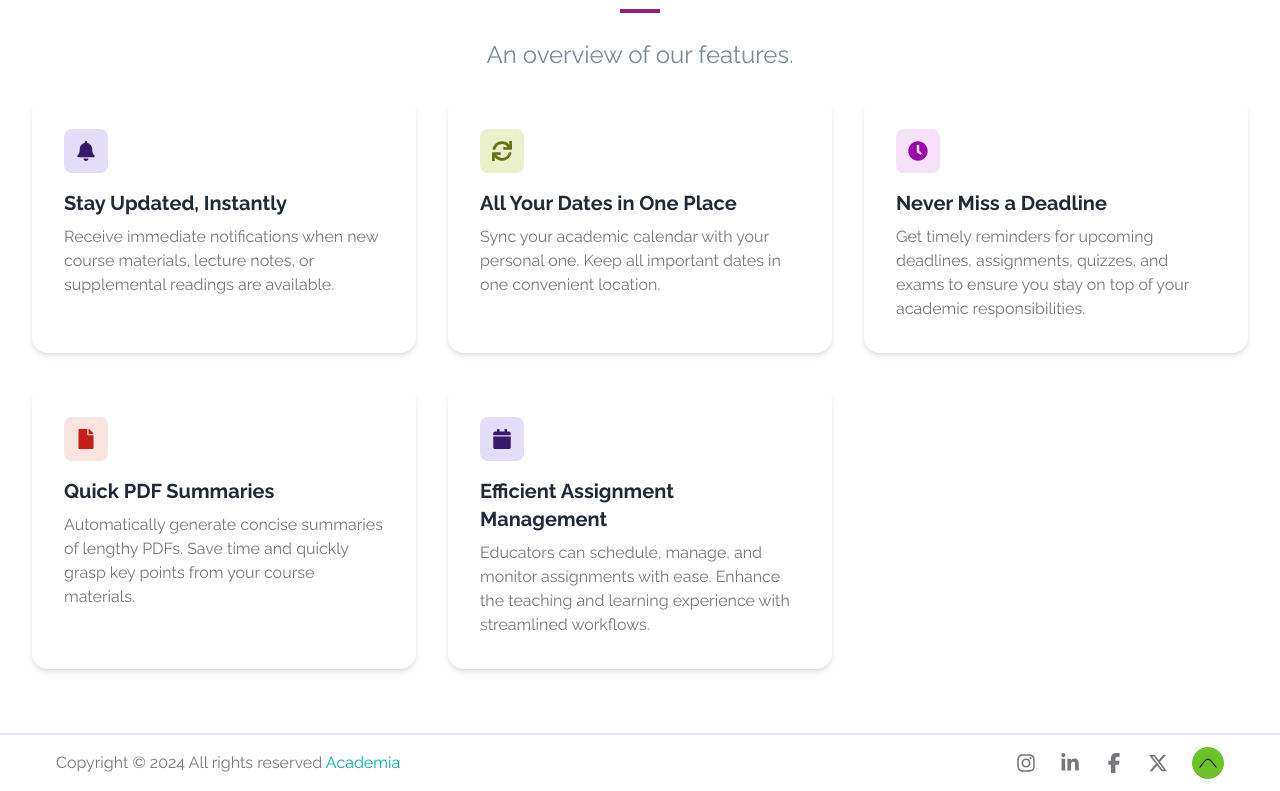
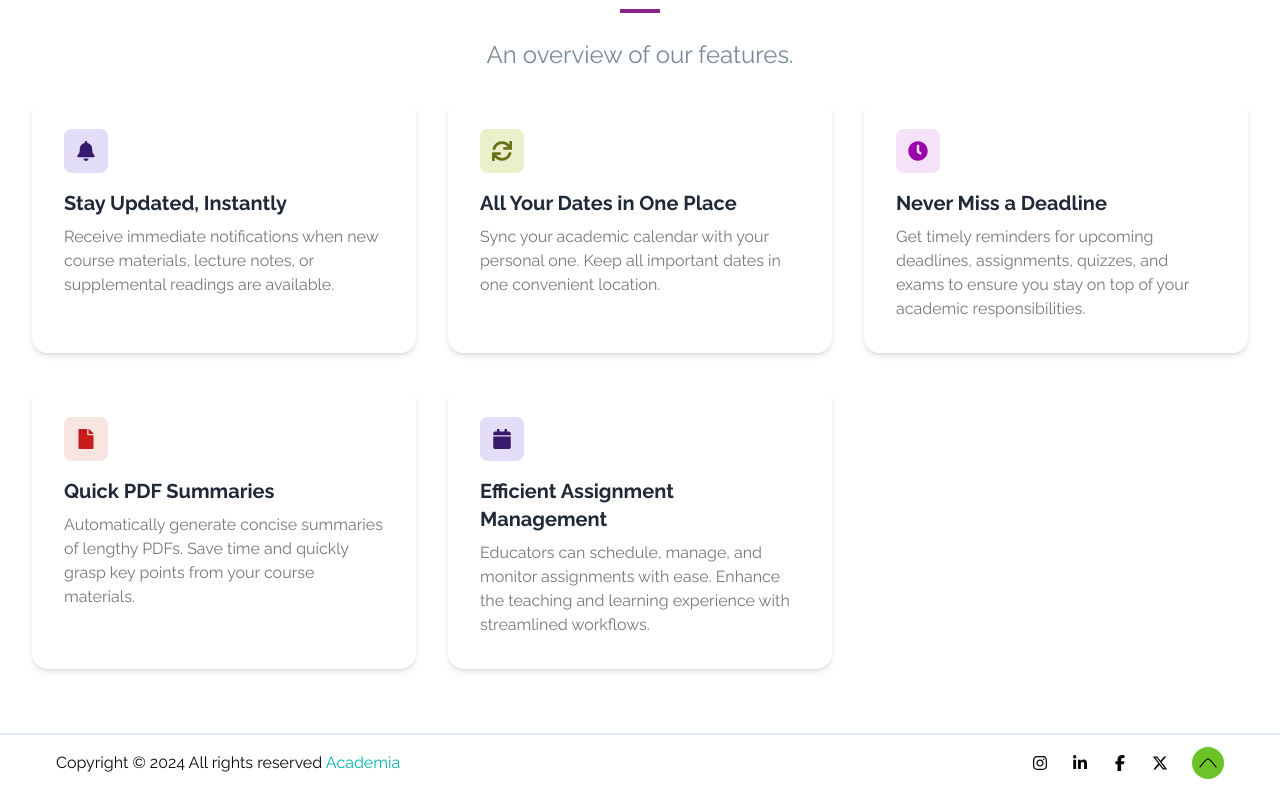
Before and after one commit to Bridgetamana/Academia-LMS, a Next.js app: page / in a window 1280 px wide. Shown: the part 728-1519 px from the top of the page. Built offline with nearby package versions, Linux system fonts and the light colour scheme.

Commit message:
update footer component

```diff
--- a/app/components/common/Footer.jsx
+++ b/app/components/common/Footer.jsx
@@ -23,7 +23,7 @@ const Footer = () => {
   return (
     <section>
       {/* copyright */}
-      <footer className=" text-[#79767D] px-6 py-3">
+      <footer className=" text-[#080808] px-6 py-3">
         {/* lg:h-[80px] */}
         <div className="mx-auto max-w-screen-xl px-4 sm:px-6 lg:px-8 space-y-5 lg:space-y-0 lg:flex gap-4 lg:gap-8 justify-between items-center">
           <p className="py- text-center lg:text-start">
@@ -35,16 +35,16 @@ const Footer = () => {
           </p>
           <span className="flex gap-6 items-center justify-center lg:justify-start">
             <Link href="" className="">
-              <FaInstagram className="w-5 h-5 hover:text-academia-primary duration-150" />
+              <FaInstagram className="w-4 h-4 hover:text-academia-primary duration-150" />
             </Link>
             <Link href="" className="">
-              <FaLinkedinIn className="w-5 h-5 hover:text-academia-primary duration-150" />
+              <FaLinkedinIn className="w-4 h-4 hover:text-academia-primary duration-150" />
             </Link>
             <Link href="" className="">
-              <FaFacebookF className="w-5 h-5 hover:text-academia-primary duration-150" />
+              <FaFacebookF className="w-4 h-4 hover:text-academia-primary duration-150" />
             </Link>
             <Link href="" className="">
-              <FaXTwitter className="w-5 h-5 hover:text-academia-primary duration-150" />
+              <FaXTwitter className="w-4 h-4 hover:text-academia-primary duration-150" />
             </Link>
 
             <button
```
